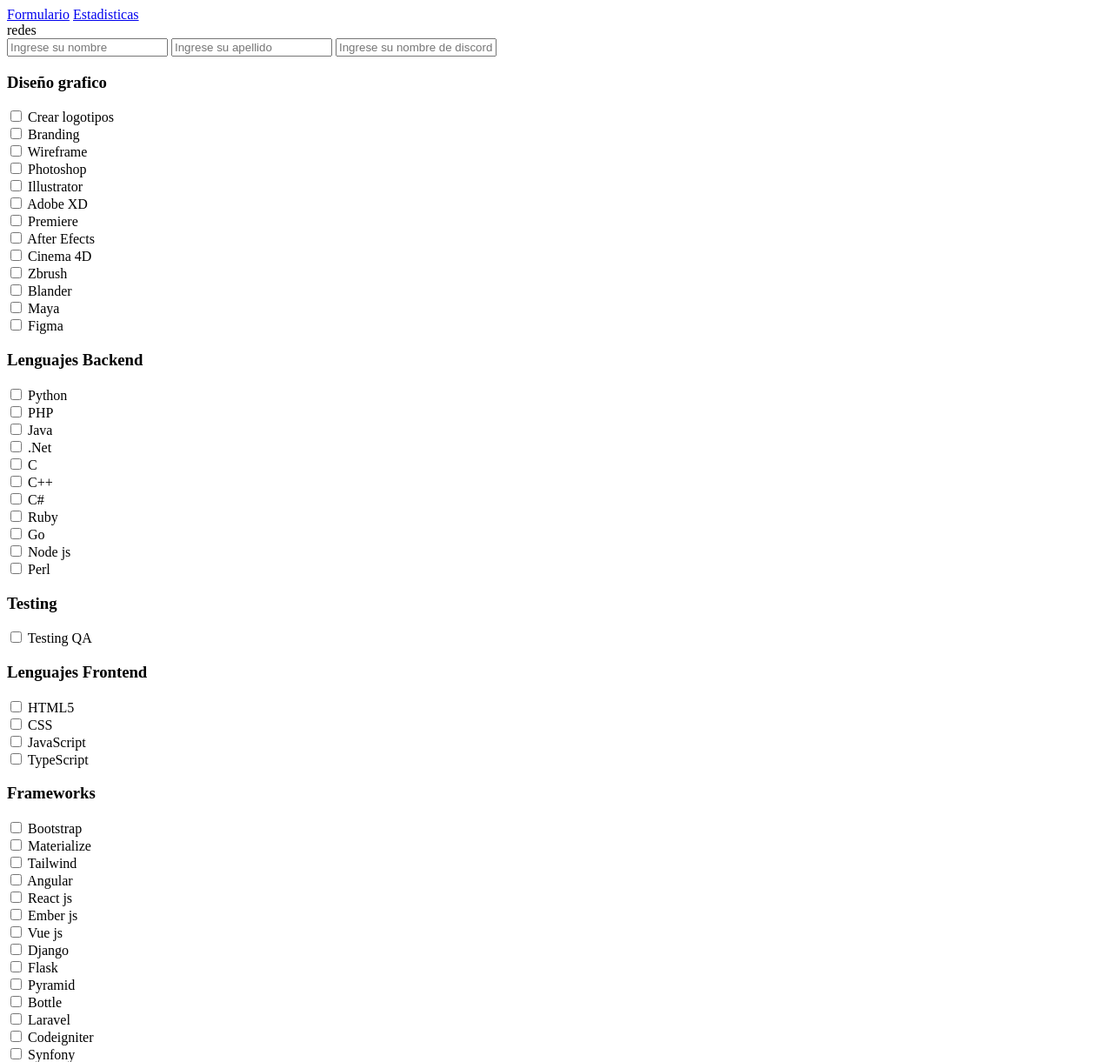
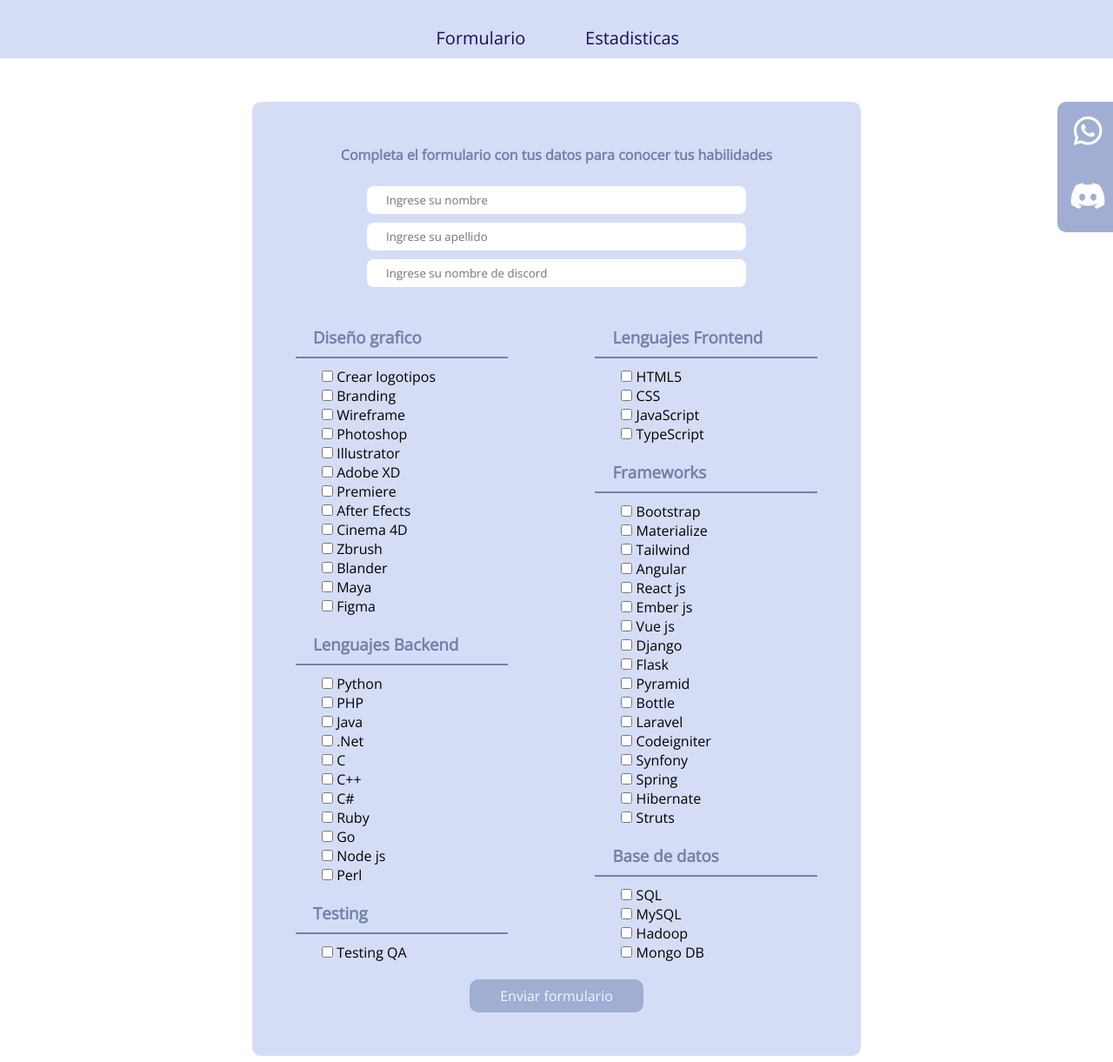
Before and after one commit to rociocrespo200/DataBase_Discord, a plain HTML site: page index.html in a window 1280 px wide. Shown: the top 1221 px of the page at 87% size. Drawn offline with nearby package versions, Linux system fonts and the light colour scheme.

Commit message:
Aplicacion de estilos
Se le dio estilo al formulario de la pagina inicio

```diff
--- a/css/index.css
+++ b/css/index.css
@@ -0,0 +1,133 @@
+@import url('https://fonts.googleapis.com/css2?family=Open+Sans&display=swap');
+*{
+    margin: 0px;
+    font-family: 'Open Sans', sans-serif;
+}
+
+header, footer{
+    background-color: rgb(213, 221, 246);
+    padding: 20px;
+    text-align: center;
+}
+
+header{
+    padding-bottom: 0px;
+}
+
+header a{
+    display: inline-block;
+    width: 150px;
+    padding: 10px;
+    text-decoration: none;
+    font-size: 20px;
+    color: #180f56;
+    border-top-left-radius: 10px;
+    border-top-right-radius: 10px;
+}
+
+header a:hover{
+    background-color: rgb(160, 174, 212);
+    color: aliceblue;
+}
+
+.div_redes{
+    background-color: #a0aed4;
+    display: inline-block;
+    width: 4em;
+    position: absolute;
+    position: fixed;
+   right: 0px;
+   text-align: center;
+   border-bottom-left-radius: 10px;
+   border-top-left-radius: 10px;
+}
+
+.div_redes a{
+    display: block;
+    padding: 10px;
+
+}
+
+.icon{
+    width: 50px;
+}
+
+.formulario{
+    background-color: rgb(213, 221, 246);
+    margin: 50px auto;
+    border-radius: 10px;
+    padding: 50px;
+    width: 600px;
+    min-width: 500px;
+    display: flex;
+    flex-direction: column;
+    align-items: center;
+}
+
+.from_text{
+    display: flex;
+    flex-direction: column;
+    flex-wrap: wrap;
+    width: 80%;
+    align-content: center;
+}
+
+.from_text input{
+    width: 90%;
+    height: 30px;
+    border-radius: 8px;
+    border-width: 0ch;
+    margin:5px;
+}
+
+.container{
+    display: flex;
+    flex-direction: row;
+    justify-content: space-between;
+    gap: 100px;
+    margin: 20px auto;
+}
+
+form div{
+    padding-left: 30px;
+}
+
+h3{
+    padding: 10px 20px;
+    border-bottom: 2px solid #7281a8;
+    margin: 10px auto;
+    color: #7281a8;
+}
+
+.container form{
+    display: inline-block;
+    width: 100%;
+}
+
+
+.boton{
+    display: inline-block;
+    background-color: #a0aed4;
+    color: aliceblue;
+    width: 200px;
+    text-align: center;
+    border-radius: 10px;
+    box-sizing: border-box;
+    padding: 8px;
+    text-decoration: none;
+}
+
+.boton:hover{
+    scale: 1.05;
+}
+
+h4{
+    margin-bottom:20px;
+    color: #7281a8;
+}
+
+
+
+::placeholder{
+    padding-left: 20px;
+}
--- a/index.html
+++ b/index.html
@@ -1,11 +1,10 @@
 <!DOCTYPE html>
 <html lang="en">
-
   <head>
     <meta charset="UTF-8" />
     <meta http-equiv="X-UA-Compatible" content="IE=edge" />
     <meta name="viewport" content="width=device-width, initial-scale=1.0" />
-    <link rel="stylesheet" href="css/index.css">
+    <link rel="stylesheet" href="css/index.css" />
     <title>Inicio</title>
   </head>
 
@@ -18,100 +17,133 @@
     </header>
 
     <main>
-        <div> redes</div>
+      <div class="div_redes">
+        <a href=""><img class="icon" src="img/iconoWhatsapp.png" alt="" /></a>
+        <a href="https://discord.gg/nx524nsz"
+          ><img class="icon" src="img/iconoDiscord.png" alt=""
+        /></a>
+      </div>
 
-        <section>
-            <form action="#" method="post">
-                <input type="text" placeholder="Ingrese su nombre">
-                <input type="text" placeholder="Ingrese su apellido">
-                <input type="text" placeholder="Ingrese su nombre de discord">
+      <section class="formulario">
+        <h4>
+          Completa el formulario con tus datos para conocer tus habilidades
+        </h4>
+        <form class="from_text" action="#" method="post">
+          <input type="text" placeholder="Ingrese su nombre" />
+          <input type="text" placeholder="Ingrese su apellido" />
+          <input type="text" placeholder="Ingrese su nombre de discord" />
         </form>
 
-            <div class="conteiner">
+        <div class="container">
           <div>
             <form class="Diseño" action="#" method="post">
               <h3 class="lista_skills">Diseño grafico</h3>
-                        <div><input name="Crear_logotipos" type="checkbox">
+              <div>
+                <input name="Crear_logotipos" type="checkbox" />
                 <label for="Crear_logotipos">Crear logotipos</label>
               </div>
-                        <div><input name="Branding" type="checkbox">
+              <div>
+                <input name="Branding" type="checkbox" />
                 <label for="Branding">Branding</label>
               </div>
-                        <div><input name="Wireframe" type="checkbox">
+              <div>
+                <input name="Wireframe" type="checkbox" />
                 <label for="Wireframe">Wireframe</label>
               </div>
-                        <div><input name="Photoshop" type="checkbox">
+              <div>
+                <input name="Photoshop" type="checkbox" />
                 <label for="Photoshop">Photoshop</label>
               </div>
-                        <div><input name="Illustrator" type="checkbox">
+              <div>
+                <input name="Illustrator" type="checkbox" />
                 <label for="Illustrator">Illustrator</label>
               </div>
-                        <div><input name="adobeXD" type="checkbox">
+              <div>
+                <input name="adobeXD" type="checkbox" />
                 <label for="adobeXD">Adobe XD</label>
               </div>
-                        <div><input name="Premiere" type="checkbox">
+              <div>
+                <input name="Premiere" type="checkbox" />
                 <label for="Premiere">Premiere</label>
               </div>
-                        <div><input name="AfterEfects" type="checkbox">
+              <div>
+                <input name="AfterEfects" type="checkbox" />
                 <label for="AfterEfects">After Efects</label>
               </div>
-                        <div><input name="Cinema4D" type="checkbox">
+              <div>
+                <input name="Cinema4D" type="checkbox" />
                 <label for="Cinema4D">Cinema 4D</label>
               </div>
-                        <div><input name="Zbrush" type="checkbox">
+              <div>
+                <input name="Zbrush" type="checkbox" />
                 <label for="Zbrush">Zbrush</label>
               </div>
-                        <div><input name="Blander" type="checkbox">
+              <div>
+                <input name="Blander" type="checkbox" />
                 <label for="Blander">Blander</label>
               </div>
-                        <div><input name="Maya" type="checkbox">
+              <div>
+                <input name="Maya" type="checkbox" />
                 <label for="Maya">Maya</label>
               </div>
-                        <div><input name="Figma" type="checkbox">
+              <div>
+                <input name="Figma" type="checkbox" />
                 <label for="Figma">Figma</label>
               </div>
             </form>
 
             <form class="Lenguajes_Backend" action="#" method="post">
               <h3 class="lista_skills">Lenguajes Backend</h3>
-                        <div><input name="Python" type="checkbox">
+              <div>
+                <input name="Python" type="checkbox" />
                 <label for="Python">Python</label>
               </div>
-                        <div><input name="PHP" type="checkbox">
+              <div>
+                <input name="PHP" type="checkbox" />
                 <label for="PHP">PHP</label>
               </div>
-                        <div><input name="Java" type="checkbox">
+              <div>
+                <input name="Java" type="checkbox" />
                 <label for="Java">Java</label>
               </div>
-                        <div><input name="Net" type="checkbox">
+              <div>
+                <input name="Net" type="checkbox" />
                 <label for="Net">.Net</label>
               </div>
-                        <div><input name="C" type="checkbox">
+              <div>
+                <input name="C" type="checkbox" />
                 <label for="C">C</label>
               </div>
-                        <div><input name="C++" type="checkbox">
+              <div>
+                <input name="C++" type="checkbox" />
                 <label for="C++">C++</label>
               </div>
-                        <div><input name="C#" type="checkbox">
+              <div>
+                <input name="C#" type="checkbox" />
                 <label for="C#">C#</label>
               </div>
-                        <div><input name="Ruby" type="checkbox">
+              <div>
+                <input name="Ruby" type="checkbox" />
                 <label for="Ruby">Ruby</label>
               </div>
-                        <div><input name="Go" type="checkbox">
+              <div>
+                <input name="Go" type="checkbox" />
                 <label for="Go">Go</label>
               </div>
-                        <div><input name="Node" type="checkbox">
+              <div>
+                <input name="Node" type="checkbox" />
                 <label for="Node">Node js</label>
               </div>
-                        <div><input name="Perl" type="checkbox">
+              <div>
+                <input name="Perl" type="checkbox" />
                 <label for="Perl">Perl</label>
               </div>
             </form>
 
             <form class="Testing" action="#" method="post">
               <h3 class="lista_skills">Testing</h3>
-                        <div><input name="TestingQA" type="checkbox">
+              <div>
+                <input name="TestingQA" type="checkbox" />
                 <label for="TestingQA">Testing QA</label>
               </div>
             </form>
@@ -120,87 +152,112 @@
           <div>
             <form class="Lenguajes_Frontend" action="#" method="post">
               <h3 class="lista_skills">Lenguajes Frontend</h3>
-                        <div><input name="HTML5" type="checkbox">
+              <div>
+                <input name="HTML5" type="checkbox" />
                 <label for="HTML5">HTML5</label>
               </div>
-                        <div><input name="CSS" type="checkbox">
+              <div>
+                <input name="CSS" type="checkbox" />
                 <label for="CSS">CSS</label>
               </div>
-                        <div><input name="JavaScript" type="checkbox">
+              <div>
+                <input name="JavaScript" type="checkbox" />
                 <label for="JavaScript">JavaScript</label>
               </div>
-                        <div><input name="TypeScript" type="checkbox">
+              <div>
+                <input name="TypeScript" type="checkbox" />
                 <label for="TypeScript">TypeScript</label>
               </div>
             </form>
 
             <form class="Frameworks" action="#" method="post">
               <h3 class="Frameworks">Frameworks</h3>
-                        <div><input name="Bootstrap" type="checkbox">
+              <div>
+                <input name="Bootstrap" type="checkbox" />
                 <label for="Bootstrap">Bootstrap</label>
               </div>
-                        <div><input name="Materialize" type="checkbox">
+              <div>
+                <input name="Materialize" type="checkbox" />
                 <label for="Materialize">Materialize</label>
               </div>
-                        <div><input name="Tailwind" type="checkbox">
+              <div>
+                <input name="Tailwind" type="checkbox" />
                 <label for="Tailwind">Tailwind</label>
               </div>
-                        <div><input name="Angular" type="checkbox">
+              <div>
+                <input name="Angular" type="checkbox" />
                 <label for="Angular">Angular</label>
               </div>
-                        <div><input name="React" type="checkbox">
+              <div>
+                <input name="React" type="checkbox" />
                 <label for="React">React js</label>
               </div>
-                        <div><input name="Ember" type="checkbox">
+              <div>
+                <input name="Ember" type="checkbox" />
                 <label for="Ember">Ember js</label>
               </div>
-                        <div><input name="Vue" type="checkbox">
+              <div>
+                <input name="Vue" type="checkbox" />
                 <label for="Vue">Vue js</label>
               </div>
-                        <div><input name="Django" type="checkbox">
+              <div>
+                <input name="Django" type="checkbox" />
                 <label for="Django">Django</label>
               </div>
-                        <div><input name="Flask" type="checkbox">
+              <div>
+                <input name="Flask" type="checkbox" />
                 <label for="Flask">Flask</label>
               </div>
-                        <div><input name="Pyramid" type="checkbox">
+              <div>
+                <input name="Pyramid" type="checkbox" />
                 <label for="Pyramid">Pyramid</label>
               </div>
-                        <div><input name="Bottle" type="checkbox">
+              <div>
+                <input name="Bottle" type="checkbox" />
                 <label for="Bottle">Bottle</label>
               </div>
-                        <div><input name="Laravel" type="checkbox">
+              <div>
+                <input name="Laravel" type="checkbox" />
                 <label for="Laravel">Laravel</label>
               </div>
-                        <div><input name="Codeigniter" type="checkbox">
+              <div>
+                <input name="Codeigniter" type="checkbox" />
                 <label for="Codeigniter">Codeigniter</label>
               </div>
-                        <div><input name="Synfony" type="checkbox">
+              <div>
+                <input name="Synfony" type="checkbox" />
                 <label for="Synfony">Synfony</label>
               </div>
-                        <div><input name="Spring" type="checkbox">
+              <div>
+                <input name="Spring" type="checkbox" />
                 <label for="Spring">Spring</label>
               </div>
-                        <div><input name="Hibernate" type="checkbox">
+              <div>
+                <input name="Hibernate" type="checkbox" />
                 <label for="Hibernate">Hibernate</label>
               </div>
-                        <div><input name="Struts" type="checkbox">
+              <div>
+                <input name="Struts" type="checkbox" />
                 <label for="Struts">Struts</label>
               </div>
             </form>
 
             <form class="BaseDeDatos" action="#" method="post">
               <h3 class="lista_skills">Base de datos</h3>
-                        <div><input name="SQL" type="checkbox">
+              <div>
+                <input name="SQL" type="checkbox" />
                 <label for="SQL">SQL</label>
               </div>
-                        <div><input name="MySQL" type="checkbox">
+              <div>
+                <input name="MySQL" type="checkbox" />
                 <label for="MySQL">MySQL</label>
               </div>
-                        <div><input name="Hadoop" type="checkbox">
+              <div>
+                <input name="Hadoop" type="checkbox" />
                 <label for="Hadoop">Hadoop</label>
               </div>
-                        <div><input name="MongoDB" type="checkbox">
+              <div>
+                <input name="MongoDB" type="checkbox" />
                 <label for="MongoDB">Mongo DB</label>
               </div>
             </form>
@@ -210,7 +267,6 @@
       </section>
     </main>
 
-    <footer></footer>
+    <footer><p>Derechos reservados por @Discord_proyect</p></footer>
   </body>
-
 </html>
```
Also changed, not shown: img/iconoDiscord.png (added), img/iconoWhatsapp.png (added). Lines whose indentation alone changed are shown as unchanged.
